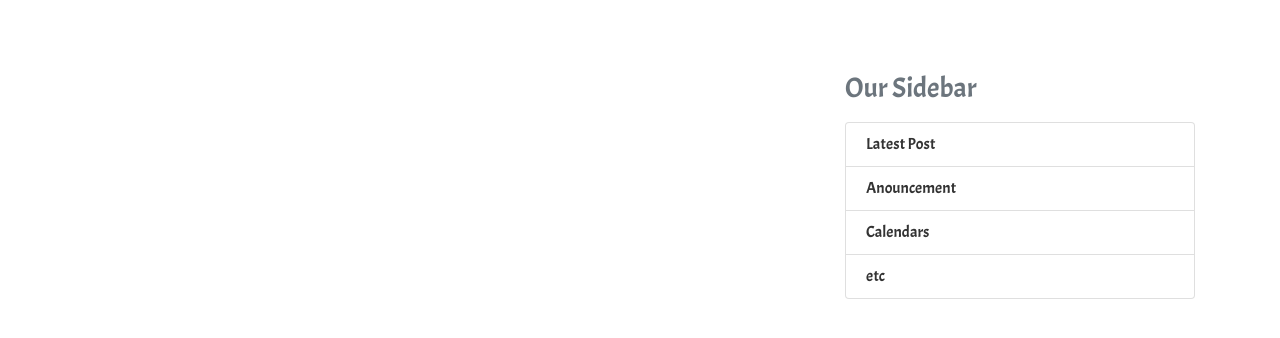
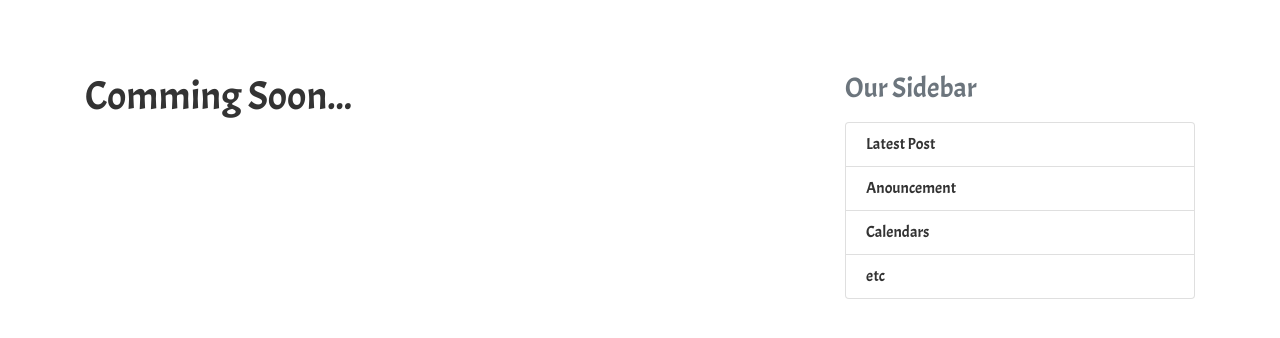
Before and after one commit to veto8/djangocodewiz, a Django app: page /blog/ in a window 1280 px wide. Shown: the part 95-433 px from the top of the page. Run offline with Django 3.2, Linux system fonts and the light colour scheme; data that the repository does not hold is empty.

Commit message:
add: comming soon message
Signed-off-by: codewiz <c.chaiwat.ch@gmail.com>

```diff
--- a/templates/blog/home.html
+++ b/templates/blog/home.html
@@ -1,6 +1,7 @@
 {% extends "blog/base.html" %}
 
 {% block content %}
+    <h1>Comming Soon...</h1>
     {% for post in posts %}
         <div class="card border-dark mb-3">
             <div class="card-header">
```
